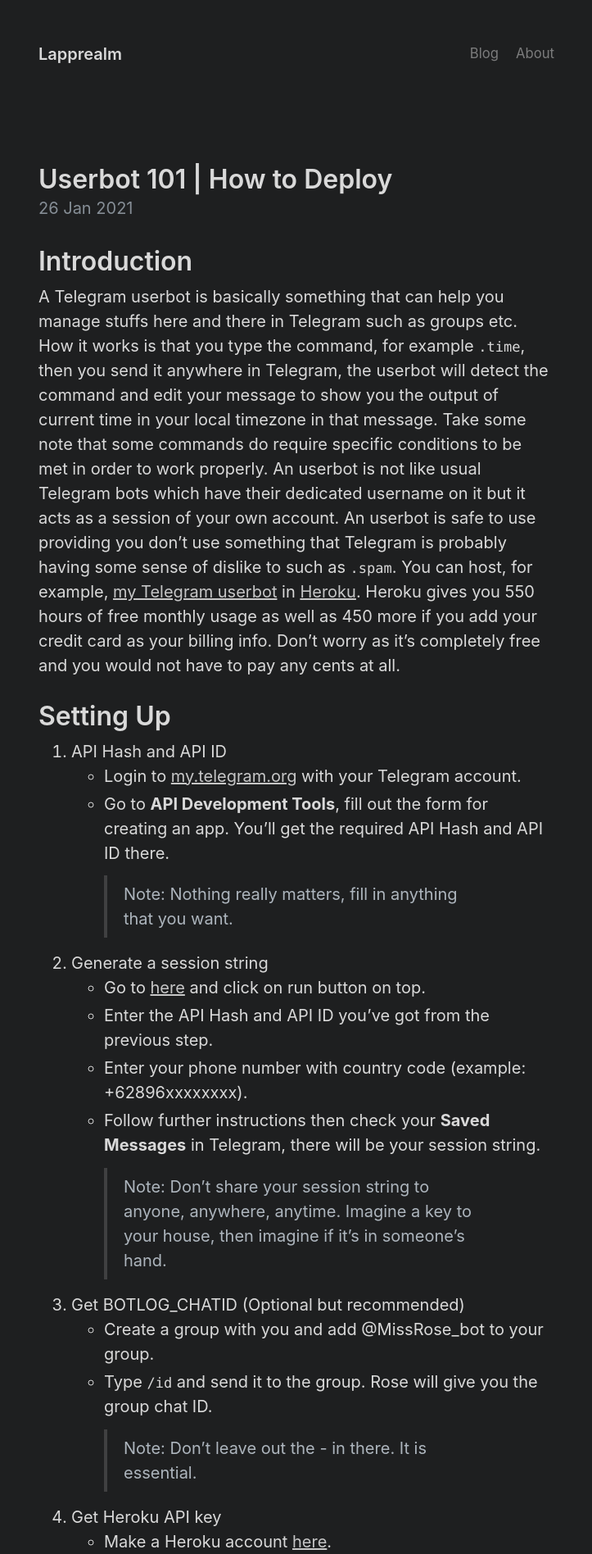
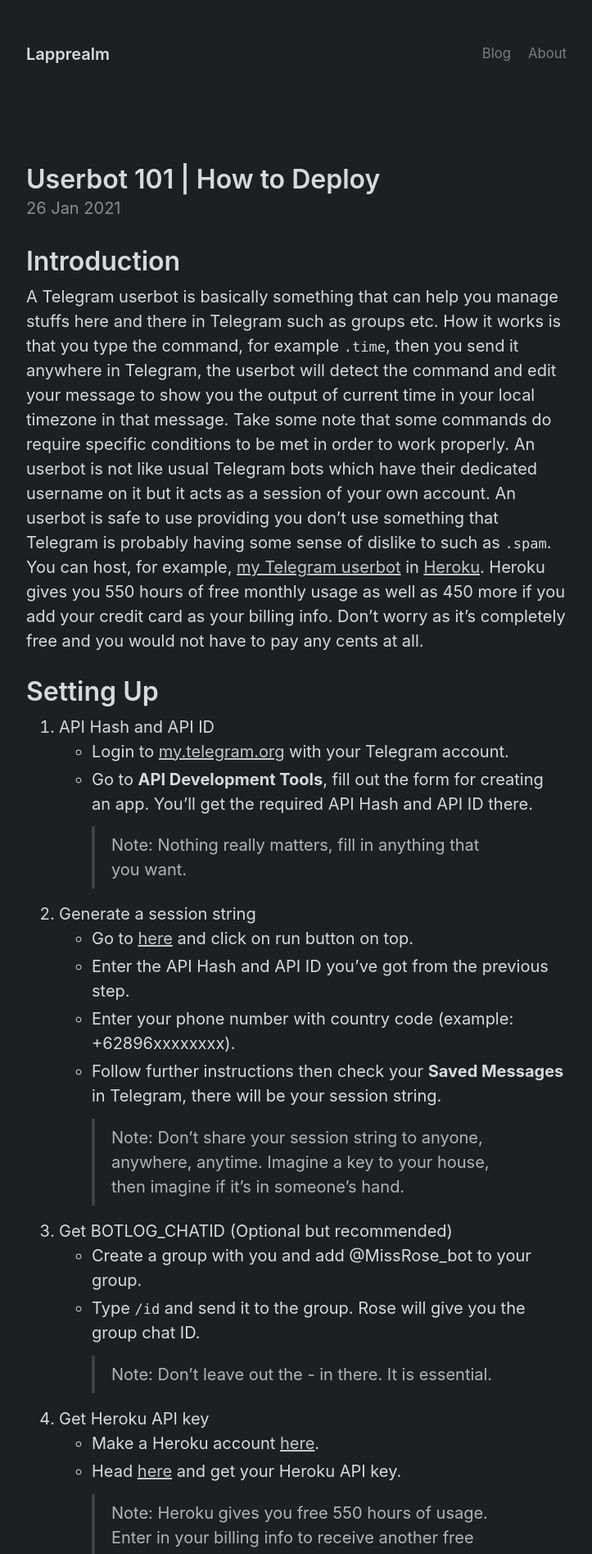
Before and after one commit to Juiux/next-port-landing, a Jekyll site: the page built from index.html, in a window 1280 px wide. Shown: the top 1896 px of the page at 82% size, without its empty margins (278-1001 px from the left). Built offline with Jekyll 4.4.1, drawn with Linux system fonts in a browser that asks for light colours; the list of posts is cut into pages by our own code.

Commit message:
layout: adjust padding

```diff
--- a/_sass/_layout.scss
+++ b/_sass/_layout.scss
@@ -4,8 +4,8 @@
 
 .container {
   max-width: 45rem;
-  padding-left: var(--spacer-2);
-  padding-right: var(--spacer-2);
+  padding-left: var(--spacer);
+  padding-right: var(--spacer);
   margin-left:  auto;
   margin-right: auto;
 }
```
